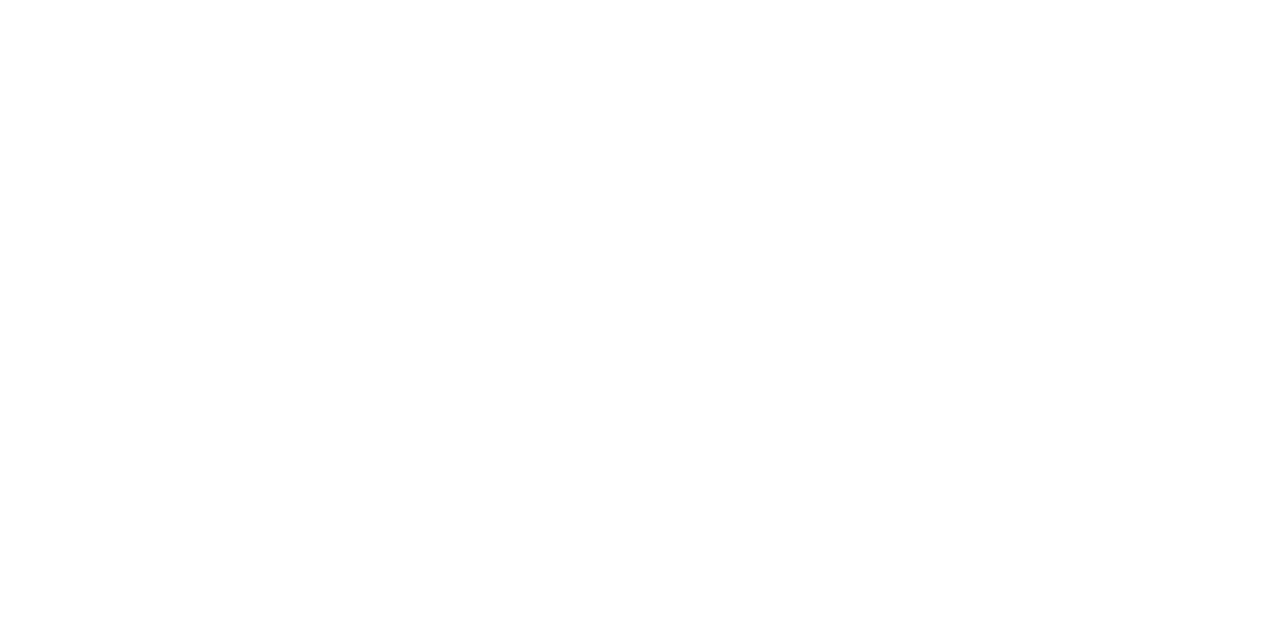
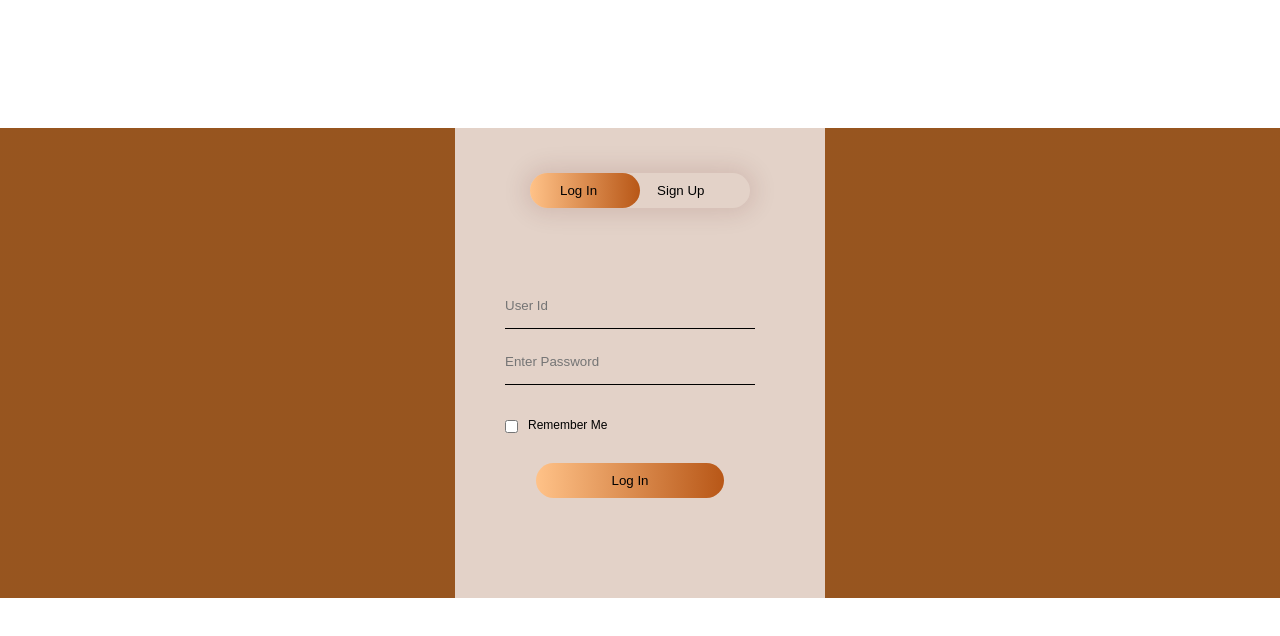
Before and after one commit to SHaDeX0/fast-n-fresh, a React (Create React App) app in the folder client/: page /register in a window 1280 px wide. Before the commit this address had no page. Shown: the top 636 px of the page. Built offline with nearby package versions, Linux system fonts and the light colour scheme.

Commit message:
Renaming regester to register

```diff
--- a/client/src/App.js
+++ b/client/src/App.js
@@ -32,7 +32,7 @@
 							<Link to='/about'>About</Link>
 						</li>
 						<li>
-							<Link to='/regester'>Regester</Link>
+							<Link to='/register'>Register</Link>
 						</li>
 					</ul>
 				</div>
--- a/client/src/Pages/Regester/Regester.js
+++ /dev/null
@@ -1,33 +0,0 @@
-import React from 'react';
-import './Regester.css';
-
-const Regester = () =>{
-	return <div class="SignInPage">
-		<div class="Regester">
-			<div class="button-box">
-				<div id="bttn"></div>
-				<button type="button"class="toggle-btn">Log In</button>
-				<button type="button"class="toggle-btn">Sign Up</button>
-			</div>
-			<form id="login" class="input-group">
-				<input type="text" class="input-field" placeholder="User Id" required />
-				<input type="text" class="input-field" placeholder="Enter Password" required />
-				<input type="checkbox" class="check-box" /><span>Remember password</span>
-				<button type="Submit" class="submit-btn">Log In</button>
-			</form>
-
-
-			{/* <form id="signup" class="input-group">
-				<input type="text" class="input-field" placeholder="User Id" required />
-				<input type="email" class="input-field" placeholder="Email Id" required />
-				<input type="text" class="input-field" placeholder="Enter Password" required />
-				<input type="checkbox" class="check-box" /><span>I agree to the Terms and Conditions</span>
-				<button type="Submit" class="submit-btn">Sign Up</button>
-			</form> */}
-
-
-		</div>
-	</div>
-};
-
-export default Regester;
--- /dev/null
+++ b/client/src/Pages/Register/Register.js
@@ -0,0 +1,49 @@
+import React from 'react';
+import './Register.css';
+
+const Regester = () => {
+	return (
+		<div class='SignInPage'>
+			<div class='Regester'>
+				<div class='button-box'>
+					<div id='bttn'></div>
+					<button type='button' class='toggle-btn'>
+						Log In
+					</button>
+					<button type='button' class='toggle-btn'>
+						Sign Up
+					</button>
+				</div>
+				<form id='login' class='input-group'>
+					<input
+						type='text'
+						class='input-field'
+						placeholder='User Id'
+						required
+					/>
+					<input
+						type='text'
+						class='input-field'
+						placeholder='Enter Password'
+						required
+					/>
+					<input type='checkbox' class='check-box' />
+					<span>Remember Me</span>
+					<button type='Submit' class='submit-btn'>
+						Log In
+					</button>
+				</form>
+
+				{/* <form id="signup" class="input-group">
+				<input type="text" class="input-field" placeholder="User Id" required />
+				<input type="email" class="input-field" placeholder="Email Id" required />
+				<input type="text" class="input-field" placeholder="Enter Password" required />
+				<input type="checkbox" class="check-box" /><span>I agree to the Terms and Conditions</span>
+				<button type="Submit" class="submit-btn">Sign Up</button>
+			</form> */}
+			</div>
+		</div>
+	);
+};
+
+export default Regester;
--- a/client/src/index.js
+++ b/client/src/index.js
@@ -7,7 +7,7 @@
 import About from './Pages/About/About';
 import Gallery from './Pages/Gallery';
 import Menu from './Pages/Menu';
-import Regester from './Pages/Regester/Regester';
+import Register from './Pages/Register/Register';
 import reportWebVitals from './reportWebVitals';
 
 render(
@@ -19,7 +19,7 @@
 			<Route path='about' element={<About />} />
 			<Route path='gallery' element={<Gallery />} />
 			<Route path='menu' element={<Menu />} />
-			<Route path='regester' element={<Regester />} />
+			<Route path='register' element={<Register />} />
 		</Routes>
 	</Router>,
 	document.getElementById('root')
```
Also changed, not shown: client/src/Pages/Register/Register.css (renamed from client/src/Pages/Regester/Regester.css), client/src/Pages/Register/signinbg.jpg (renamed from client/src/Pages/Regester/signinbg.jpg).
